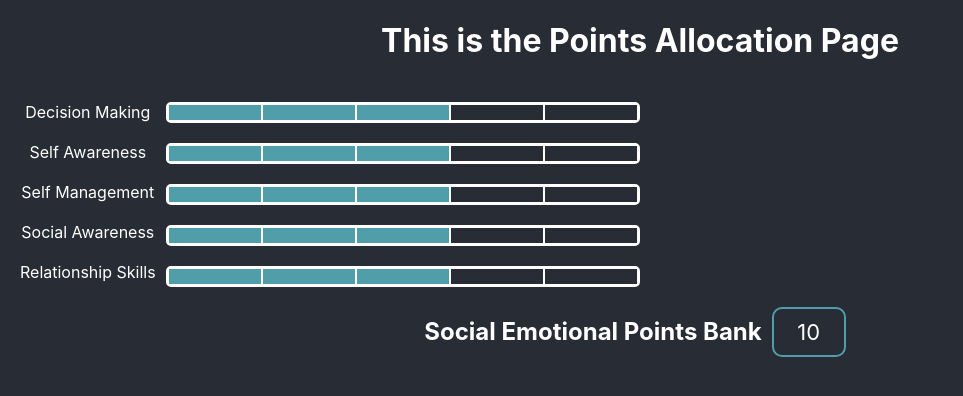
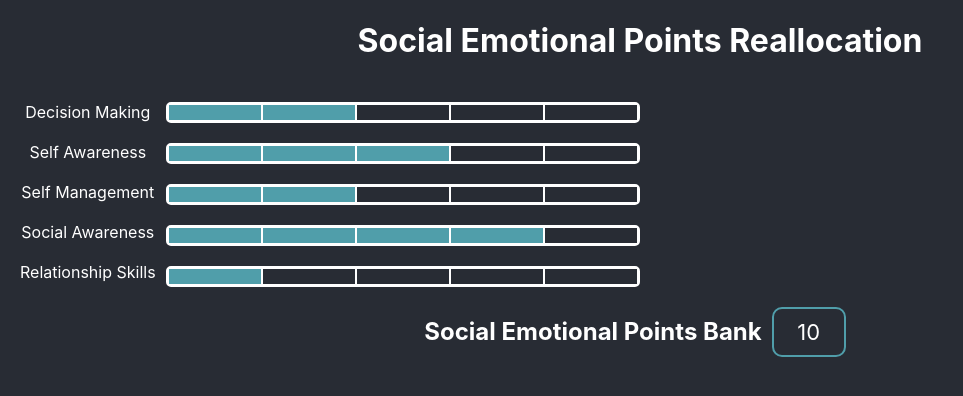
Before and after one commit to skarim9/The-Mindful-Applicant, a React (Create React App) app: page / in a window 1280 px wide. Shown: the top 396 px of the page, without its empty margins (0-963 px from the left). Built offline with nearby package versions, Linux system fonts and the light colour scheme.

Commit message:
added reallocation logic methods

```diff
--- a/src/points-allocation/PointsAllocation.tsx
+++ b/src/points-allocation/PointsAllocation.tsx
@@ -9,29 +9,81 @@ export default class PointsAllocation extends Component <IAppProps,IAppState>{
         super(props);
 
         this.state = {
-            categories:["Decision Making", "Self Awareness", "Self Management","Social Awareness","Relationship Skills"],//categories to reallocate points to
-            pointScale:5,//each category is out of pointScale points
-            pointsToAllocate:10
+
+        pointsToAllocate:10,
+            stats:[
+            {
+                category: "Decision Making",
+                progress:2,
+                total:5
+            },
+            {
+                category: "Self Awareness",
+                progress:3,
+                total:5
+            },
+            {
+                category: "Self Management",
+                progress:2,
+                total:5
+            },
+            {
+                category: "Social Awareness",
+                progress:4,
+                total:5
+            },
+            {
+                category: "Relationship Skills",
+                progress:1,
+                total:5
+            }]
         }
     }
 
+    /**
+     * Removes point from stat and puts it in the point bank
+     * @param stat - stat to modify
+     */
+    subtractPoint(stat:{category: string, progress:number,total:number}){
+        stat.progress = stat.progress-1;
+        console.log("Clicked on stat. Progress is now "+this.state.stats[0].progress)
+        this.setState({
+            pointsToAllocate:this.state.pointsToAllocate+1
+        })
 
-    createTickBars(_categories:string[]){
+    }
+    /**
+     * Takes point from point bank and adds it to the stat
+     * @param stat - stat to modify
+     */
+    addPoint(stat:{category: string, progress:number,total:number}){
+        stat.progress = stat.progress+1;
+        console.log("Clicked on stat. Progress is now "+this.state.stats[0].progress)
+        this.setState({
+            pointsToAllocate:this.state.pointsToAllocate-1
+        })
+
+    }
+
+
+    createTickBars(){
         let labels = [];//labels for tickbars
         let tickBars = []; //tickbars
 
 
 
-        for(let i = 0; i<_categories.length;i++){
+        for(let i = 0; i<this.state.stats.length;i++){
             labels.push(
-                <div  className = "tick-bar-padding">
-                    {_categories[i]}
+                <div  key = {this.state.stats[i].category+"-label"} className = "tick-bar-padding">
+                    {this.state.stats[i].category}
                 </div>
             )
             tickBars.push(
-                <div  className = "tick-bar-padding">
+                <div key = {this.state.stats[i].category+"-bar"} className = "tick-bar-padding" >
                     {
-                        <TickBar filledTicks={3} numTicks={this.state.pointScale}/>
+                        <div onClick={(e) => this.addPoint(this.state.stats[i])}>
+                        <TickBar filledTicks={this.state.stats[i].progress} numTicks={this.state.stats[i].total}/>
+                        </div>
                     }
                 </div>
             )
@@ -58,13 +110,13 @@ export default class PointsAllocation extends Component <IAppProps,IAppState>{
         return (
             <div className="points-allocation-page-container">
                 <h1>
-                    This is the Points Allocation Page
+                    Social Emotional Points Reallocation
                 </h1>
 
 
                 {
                     /*Tick buttons */
-                    this.createTickBars(this.state.categories)
+                    this.createTickBars()
                 }
 
                 {/* Points bank */
@@ -78,7 +130,10 @@ export default class PointsAllocation extends Component <IAppProps,IAppState>{
 interface IAppProps{
 }
 interface IAppState{
-    categories: string[],
-    pointScale:number
+    stats:{
+        category: string,
+        progress:number,
+        total:number
+    }[],
     pointsToAllocate:number
 }
--- a/src/points-allocation/TickBar.tsx
+++ b/src/points-allocation/TickBar.tsx
@@ -5,29 +5,26 @@ export default class TickBar extends Component <IAppProps,IAppState>{
 
     constructor(props: IAppProps){
         super(props);
-        this.state = {filledTicks: 3,numTicks:5}
-    }
-    componentWillReceiveProps(props:IAppProps) {
-        this.setState({filledTicks: props.filledTicks,numTicks:props.numTicks});
+        this.state = {filledTicks: 2,numTicks:5}
     }
 
 
     /**
      * Returns an html element representing a single tick of the tickbar
      */
-    createTick(_widthPercentage:number, isFilled: boolean){
+    createTick(_widthPercentage:number, _isFilled: boolean, _key:string){
         let widthPercent = ""+_widthPercentage+"%";
         const tick = {
 
             border: '1px solid white',
-            backgroundColor: isFilled?"#509eaa":"",
+            backgroundColor: _isFilled?"#509eaa":"",
 
             width:widthPercent,
             height: '100%',
             minHeight:'15px'
         }
         return(
-            <div style = {tick}></div>
+            <div style = {tick} key={_key}></div>
             )
     }
 
@@ -49,11 +46,11 @@ export default class TickBar extends Component <IAppProps,IAppState>{
         let ticks=[];
         //create filled ticks
         for(let i = 0; i<_filledTicks;i++){
-            ticks.push(this.createTick(widthPercent,true));
+            ticks.push(this.createTick(widthPercent,true,i+"tickBar"));
         }
         //create empty ticks
         for(let i = 0; i<_totalTicks-_filledTicks;i++){
-            ticks.push(this.createTick(widthPercent,false));
+            ticks.push(this.createTick(widthPercent,false,(_totalTicks-i)+"tickBarUnfilled"));
         }
         return(
             <div style={container}>
@@ -68,7 +65,7 @@ export default class TickBar extends Component <IAppProps,IAppState>{
         return (
             <div>
             {
-                this.createTicks(this.state.numTicks,this.state.filledTicks)
+                this.createTicks(this.props.numTicks,this.props.filledTicks)
             }
 
             </div>
```
